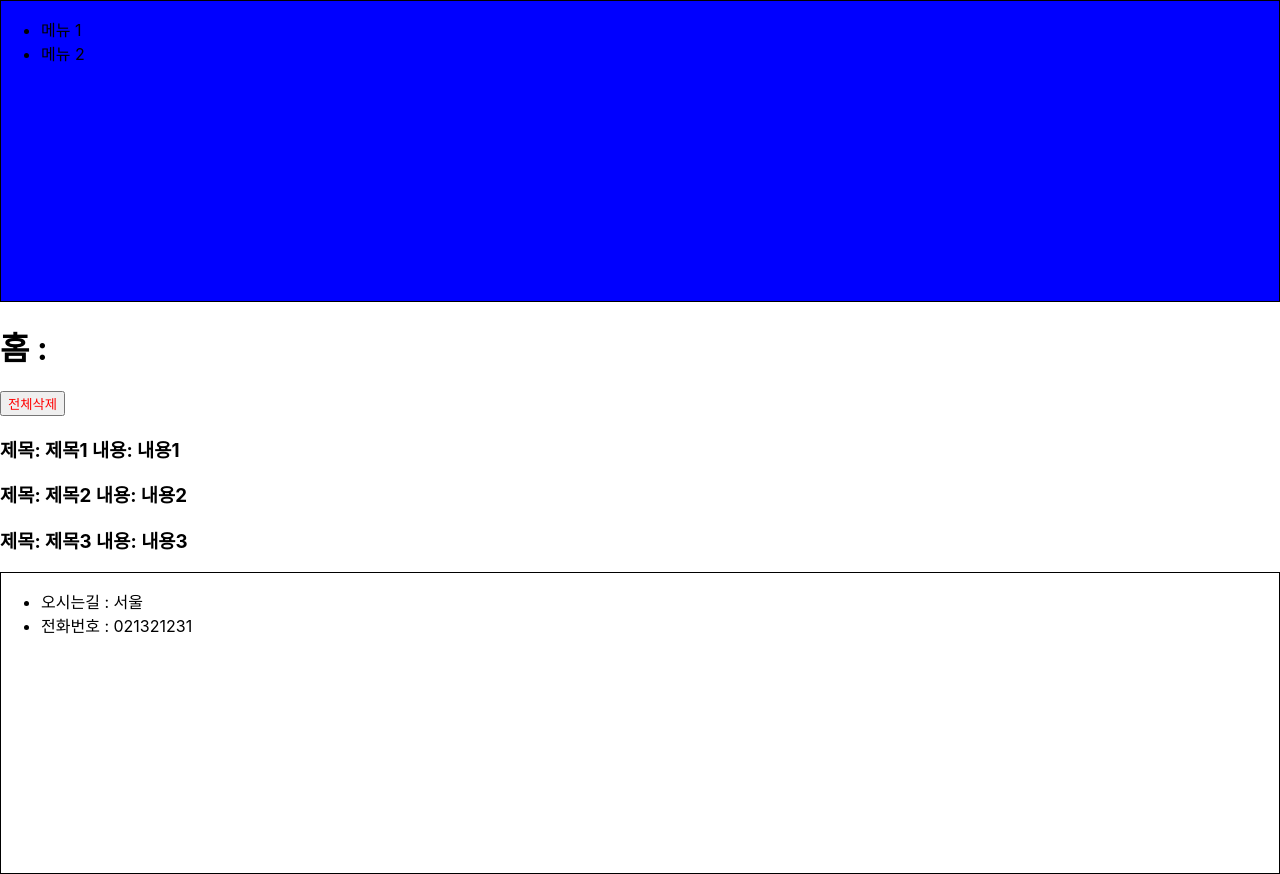
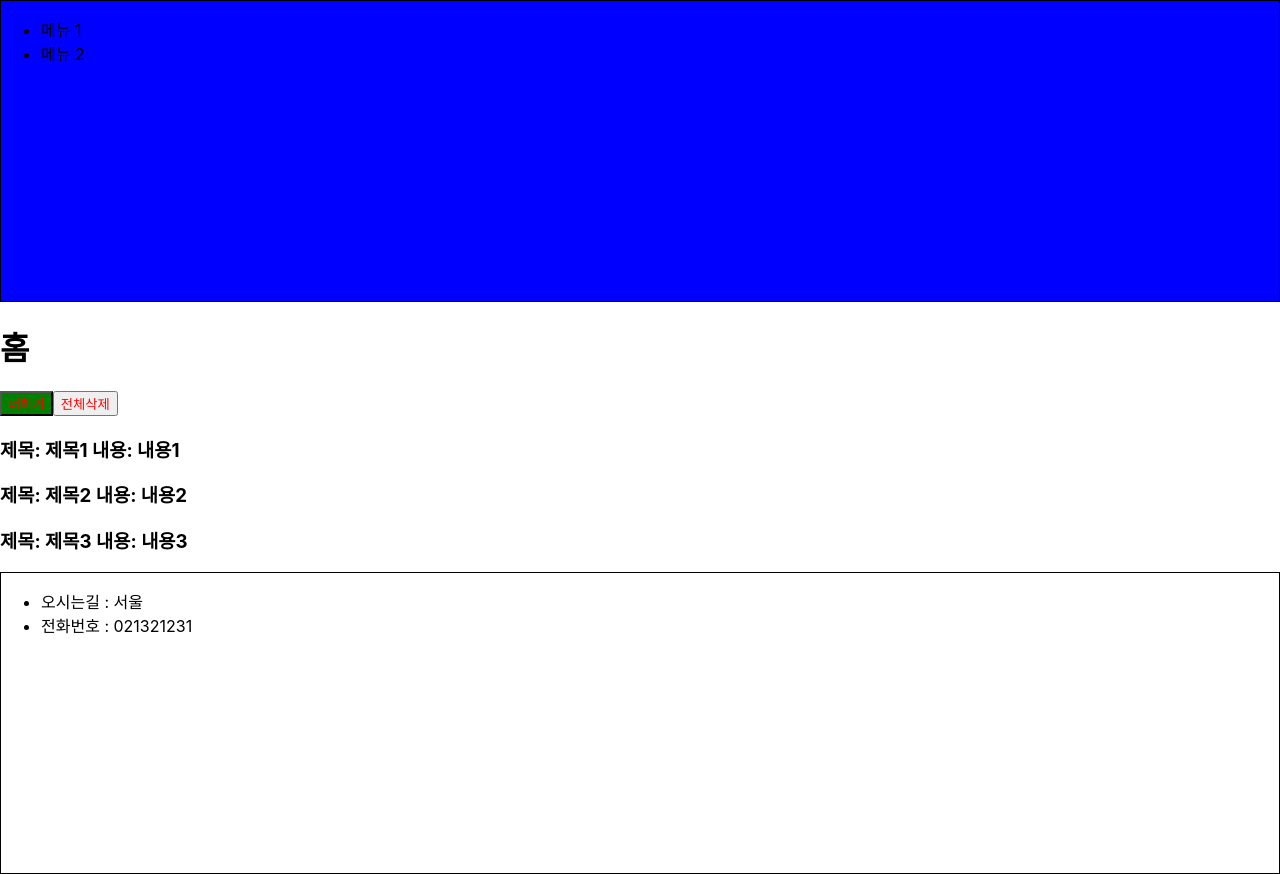
Before and after one commit to haerong22/Study, a React (Create React App) app in the folder react-springboot/my-app/: page / in a window 1280 px wide. Built offline with nearby package versions, Linux system fonts and the light colour scheme.

Commit message:
react : style componet 상속

```diff
--- a/react-springboot/my-app/src/components/home/Home.js
+++ b/react-springboot/my-app/src/components/home/Home.js
@@ -3,6 +3,10 @@ import styled from 'styled-components';
 
 const StyledDeleteButton = styled.button`
   color: ${(props) => (props.user.username === 'kim' ? 'blue' : 'red')};
+`;
+
+const StyleAddButton = styled(StyledDeleteButton)`
+  background-color: green;
 `;
 
 const Home = (props) => {
@@ -11,7 +15,8 @@ const Home = (props) => {
 
   return (
     <div>
-      <h1>홈 : </h1>
+      <h1>홈</h1>
+      <StyleAddButton user={user}>더하기</StyleAddButton>
       <StyledDeleteButton user={user} onClick={() => setBoard([])}>
         전체삭제
       </StyledDeleteButton>
```
Also changed, not shown: 1 other file (tests, documents, lock files or other folders).
